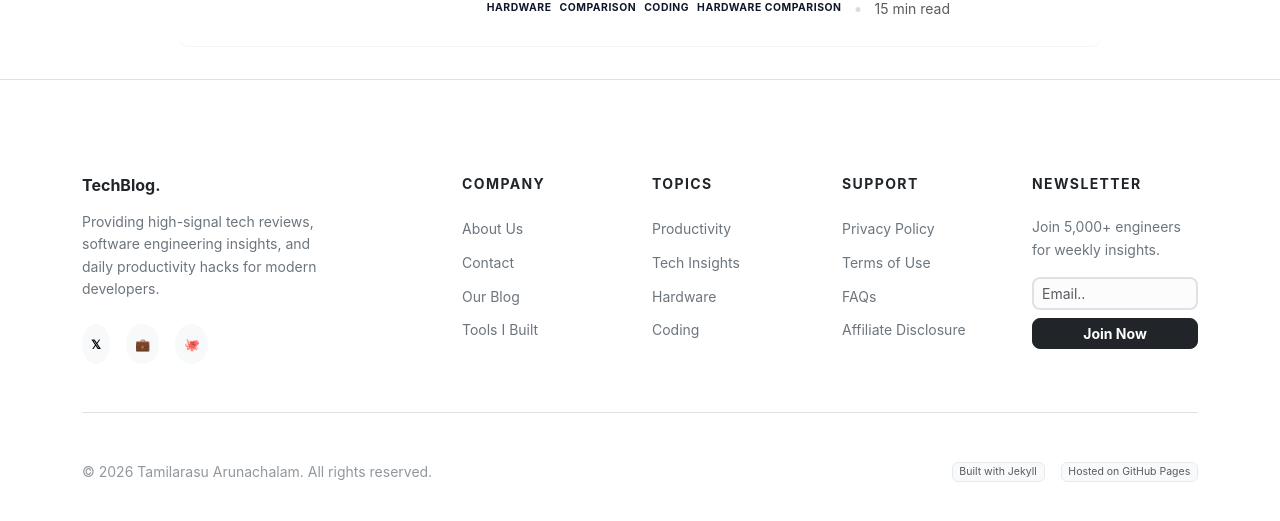
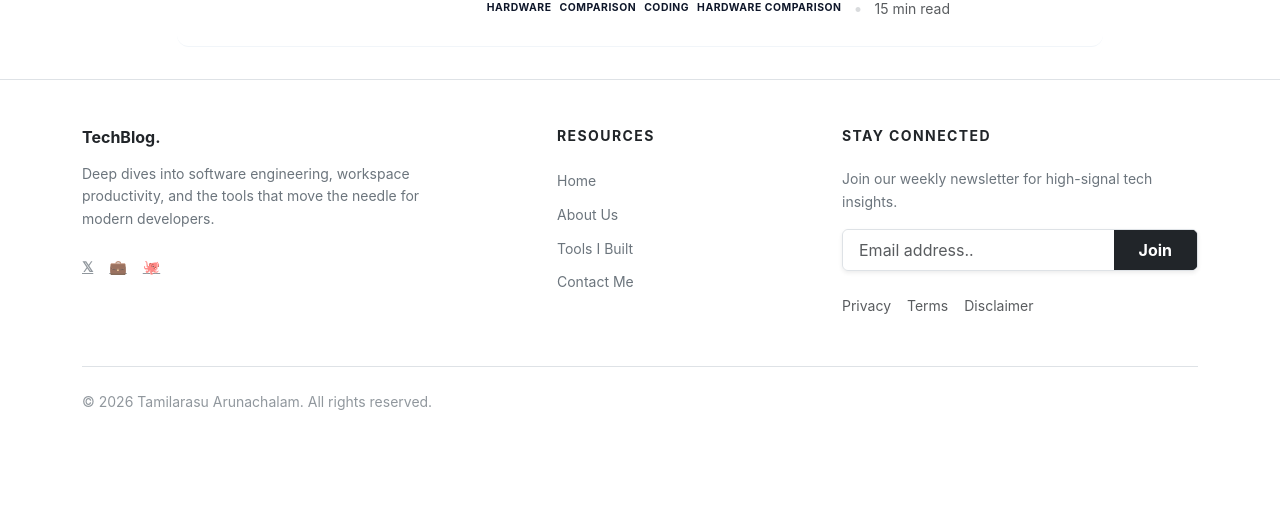
Before and after one commit to tamilarasu-arunachalam/blogs, a Jekyll site: the page built from index.html, in a window 1280 px wide and 900 px high, scrolled down 663 px, cut to the strip 321-842 px from the top of the window. Built offline with Jekyll 4.4.1, drawn with Linux system fonts in a browser that asks for light colours; the list of posts is cut into pages by our own code; after the commit the page ends 1445 px from its top, so only the background shows below that.

Commit message:
feat: add responsive three-column footer component with newsletter signup and site links

```diff
--- a/_includes/footer.html
+++ b/_includes/footer.html
@@ -1,73 +1,52 @@
-<!-- Premium Multi-Column Footer with Diverse Options -->
+<!-- Optimized 3-Column Footer -->
 <footer class="mt-auto py-5 bg-white border-top">
-    <div class="container py-lg-5">
-        <div class="row gy-5">
+    <div class="container">
+        <div class="row gy-4">
 
-            <!-- Column 1: Brand & Socials -->
-            <div class="col-lg-3 col-md-6 mb-4 mb-lg-0">
+            <!-- Column 1: Brand & About -->
+            <div class="col-lg-4 col-md-6">
                 <a class="navbar-brand fw-bold mb-3 d-block text-dark h4" href="{{ site.baseurl }}/">TechBlog.</a>
-                <p class="text-secondary small mb-4 pe-lg-4">Providing high-signal tech reviews, software engineering insights, and daily productivity hacks for modern developers.</p>
+                <p class="text-secondary small mb-4">Deep dives into software engineering, workspace productivity, and the tools that move the needle for modern developers.</p>
                 <div class="d-flex gap-3">
-                    <a href="#" class="btn btn-light btn-sm rounded-circle p-2" title="Twitter/X"><span class="small font-monospace fw-bold">𝕏</span></a>
-                    <a href="#" class="btn btn-light btn-sm rounded-circle p-2" title="LinkedIn"><span class="small">💼</span></a>
-                    <a href="#" class="btn btn-light btn-sm rounded-circle p-2" title="GitHub"><span class="small">🐙</span></a>
+                    <a href="#" class="text-secondary opacity-75 hover-primary"><span class="small font-monospace fw-bold">𝕏</span></a>
+                    <a href="#" class="text-secondary opacity-75 hover-primary"><span class="small">💼</span></a>
+                    <a href="#" class="text-secondary opacity-75 hover-primary"><span class="small">🐙</span></a>
                 </div>
             </div>
 
-            <!-- Column 2: Navigation -->
-            <div class="col-lg-2 col-md-6 offset-lg-1">
-                <h6 class="text-dark fw-bold mb-4 small text-uppercase ls-1">Company</h6>
+            <!-- Column 2: Quick Links Menu -->
+            <div class="col-lg-3 col-md-6 offset-lg-1">
+                <h6 class="text-dark fw-bold mb-4 small text-uppercase ls-1">Resources</h6>
                 <ul class="list-unstyled d-grid gap-2">
+                    <li><a href="{{ site.baseurl }}/" class="text-decoration-none text-secondary small hover-primary">Home</a></li>
                     <li><a href="{{ site.baseurl }}/about" class="text-decoration-none text-secondary small hover-primary">About Us</a></li>
-                    <li><a href="{{ site.baseurl }}/contact" class="text-decoration-none text-secondary small hover-primary">Contact</a></li>
-                    <li><a href="{{ site.baseurl }}/blog" class="text-decoration-none text-secondary small hover-primary">Our Blog</a></li>
                     <li><a href="{{ site.baseurl }}/tools" class="text-decoration-none text-secondary small hover-primary">Tools I Built</a></li>
+                    <li><a href="{{ site.baseurl }}/contact" class="text-decoration-none text-secondary small hover-primary">Contact Me</a></li>
                 </ul>
             </div>
 
-            <!-- Column 3: Topics/Categories -->
-            <div class="col-lg-2 col-md-6">
-                <h6 class="text-dark fw-bold mb-4 small text-uppercase ls-1">Topics</h6>
-                <ul class="list-unstyled d-grid gap-2">
-                    <li><a href="{{ site.baseurl }}/category/productivity" class="text-decoration-none text-secondary small hover-primary">Productivity</a></li>
-                    <li><a href="{{ site.baseurl }}/category/tech-insights" class="text-decoration-none text-secondary small hover-primary">Tech Insights</a></li>
-                    <li><a href="{{ site.baseurl }}/category/hardware" class="text-decoration-none text-secondary small hover-primary">Hardware</a></li>
-                    <li><a href="{{ site.baseurl }}/category/coding" class="text-decoration-none text-secondary small hover-primary">Coding</a></li>
-                </ul>
-            </div>
-
-            <!-- Column 4: Support & Legal -->
-            <div class="col-lg-2 col-md-6">
-                <h6 class="text-dark fw-bold mb-4 small text-uppercase ls-1">Support</h6>
-                <ul class="list-unstyled d-grid gap-2">
-                    <li><a href="{{ site.baseurl }}/privacy" class="text-decoration-none text-secondary small hover-primary">Privacy Policy</a></li>
-                    <li><a href="{{ site.baseurl }}/terms" class="text-decoration-none text-secondary small hover-primary">Terms of Use</a></li>
-                    <li><a href="{{ site.baseurl }}/faq" class="text-decoration-none text-secondary small hover-primary">FAQs</a></li>
-                    <li><a href="{{ site.baseurl }}/disclaimer" class="text-decoration-none text-secondary small hover-primary">Affiliate Disclosure</a></li>
-                </ul>
-            </div>
-
-            <!-- Column 5: Newsletter -->
-            <div class="col-lg-2 col-md-6">
-                <h6 class="text-dark fw-bold mb-4 small text-uppercase ls-1">Newsletter</h6>
-                <p class="text-secondary small mb-3">Join 5,000+ engineers for weekly insights.</p>
-                <form action="#" method="post">
-                    <div class="mb-2">
-                        <input type="email" class="form-control form-control-sm border-2 bg-light-subtle rounded-3" placeholder="Email.." required>
+            <!-- Column 3: Legal & Newsletter -->
+            <div class="col-lg-4 col-md-12">
+                <h6 class="text-dark fw-bold mb-4 small text-uppercase ls-1">Stay Connected</h6>
+                <p class="text-secondary small mb-3">Join our weekly newsletter for high-signal tech insights.</p>
+                <form action="#" method="post" class="mb-4">
+                    <div class="input-group shadow-sm border rounded overflow-hidden">
+                        <input type="email" class="form-control border-0 px-3 py-2 small" placeholder="Email address.." required>
+                        <button class="btn btn-dark fw-bold px-4 rounded-0" type="submit">Join</button>
                     </div>
-                    <button type="submit" class="btn btn-dark btn-sm w-100 fw-bold rounded-3">Join Now</button>
                 </form>
+                <div class="d-flex gap-3 mt-3">
+                    <a href="{{ site.baseurl }}/privacy" class="text-decoration-none text-muted small hover-primary">Privacy</a>
+                    <a href="{{ site.baseurl }}/terms" class="text-decoration-none text-muted small hover-primary">Terms</a>
+                    <a href="{{ site.baseurl }}/disclaimer" class="text-decoration-none text-muted small hover-primary">Disclaimer</a>
+                </div>
             </div>
         </div>
 
         <!-- Copyright Row -->
-        <div class="pt-5 mt-5 border-top d-flex flex-column flex-md-row justify-content-between align-items-center gap-3">
+        <div class="pt-4 mt-5 border-top text-center text-md-start">
             <div class="small text-secondary opacity-75">
                 &copy; {{ site.time | date: '%Y' }} {{ site.author }}. All rights reserved.
-            </div>
-            <div class="small text-secondary opacity-75 d-flex gap-3">
-                <span class="badge bg-light text-dark fw-normal border">Built with Jekyll</span>
-                <span class="badge bg-light text-dark fw-normal border">Hosted on GitHub Pages</span>
             </div>
         </div>
     </div>
```
